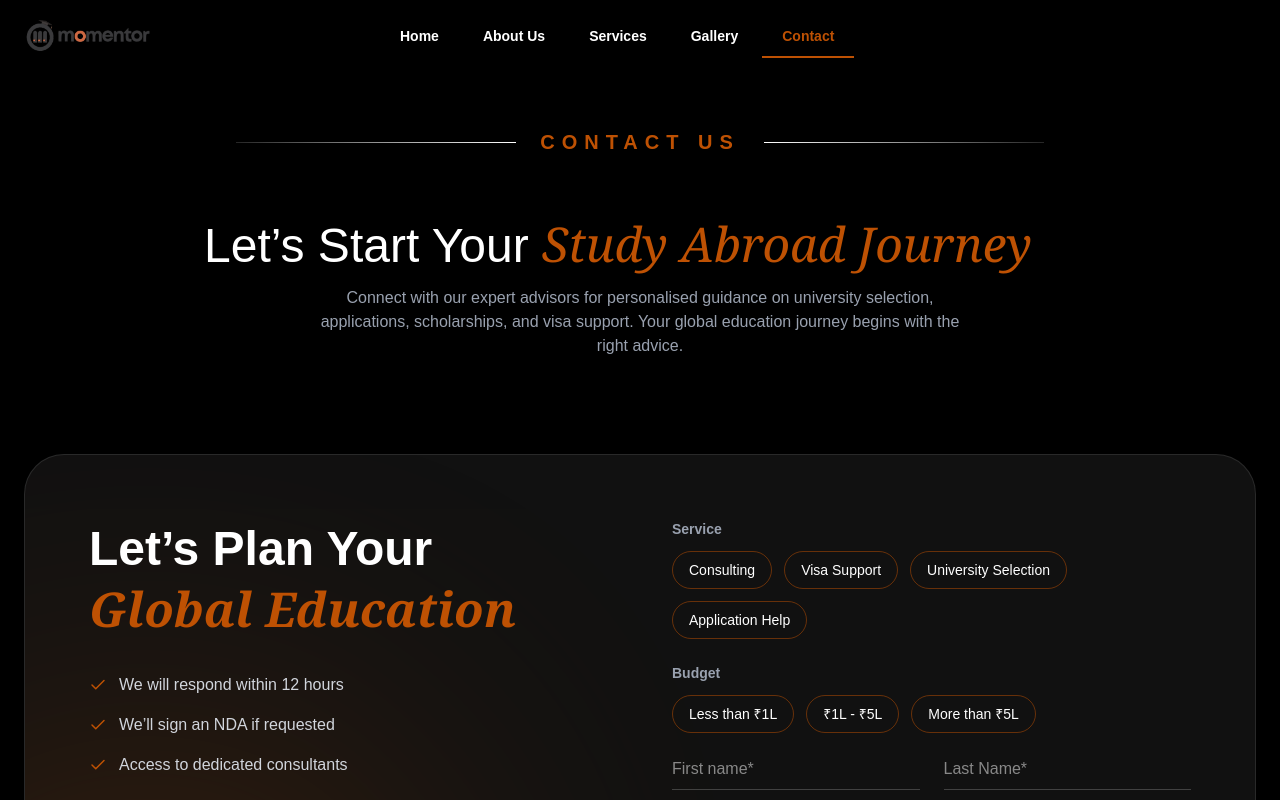
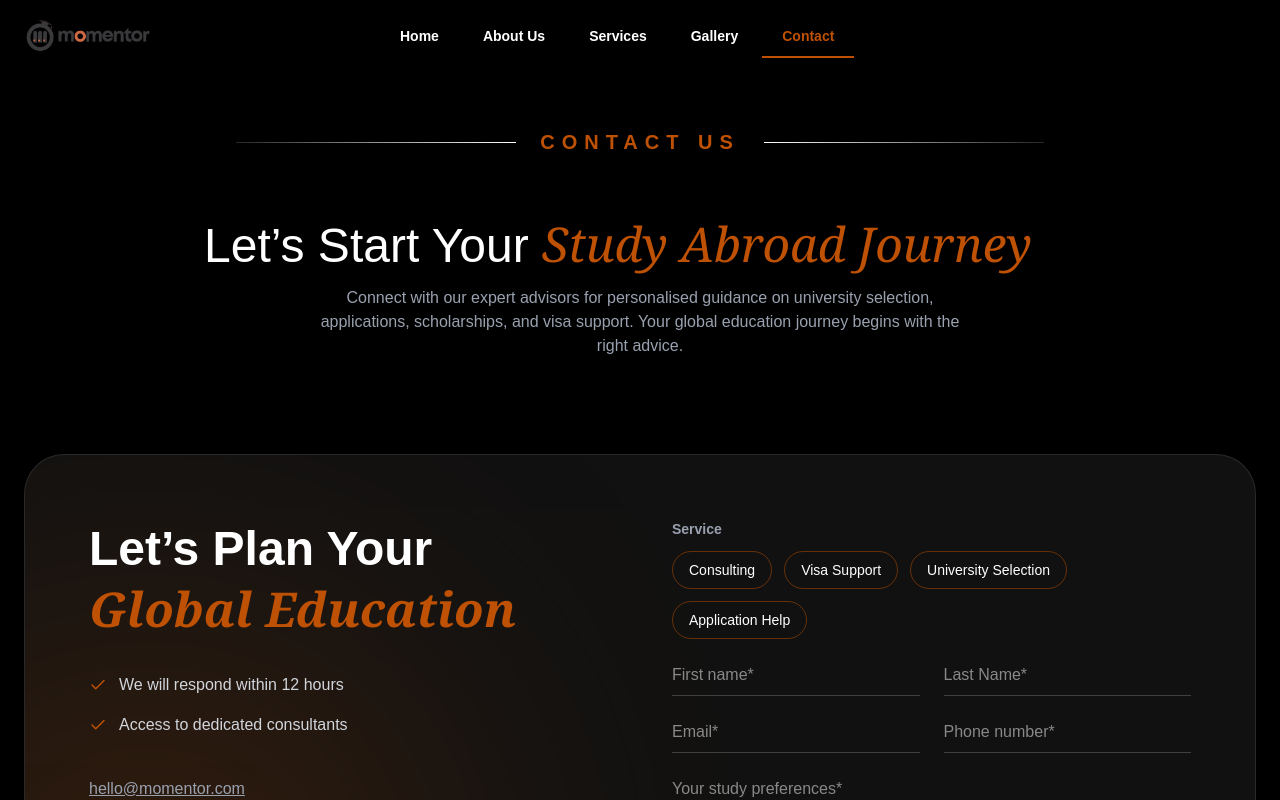
Before and after one commit to irfaanh/al-haram, a Next.js app: page /contact in a window 1280 px wide. Shown: the top 800 px of the page. Built offline with nearby package versions, Linux system fonts and the light colour scheme.

Commit message:
fixed contact

```diff
--- a/src/app/contact/page.tsx
+++ b/src/app/contact/page.tsx
@@ -46,10 +46,7 @@ export default function ContactPage() {
                     <Check size={18} className="text-[#BE5103]" />
                     <p>We will respond within 12 hours</p>
                   </div>
-                  <div className="flex items-center gap-3">
-                    <Check size={18} className="text-[#BE5103]" />
-                    <p>We’ll sign an NDA if requested</p>
-                  </div>
+
                   <div className="flex items-center gap-3">
                     <Check size={18} className="text-[#BE5103]" />
                     <p>Access to dedicated consultants</p>
@@ -96,26 +93,6 @@ export default function ContactPage() {
                         {item}
                       </button>
                     ))}
-                  </div>
-                </div>
-
-                {/* Budget */}
-                <div>
-                  <p className="mb-3 text-sm text-gray-400 font-semibold">
-                    Budget
-                  </p>
-                  <div className="flex flex-wrap gap-3">
-                    {["Less than ₹1L", "₹1L - ₹5L", "More than ₹5L"].map(
-                      (item, i) => (
-                        <button
-                          key={i}
-                          className="px-4 py-2 rounded-full border border-[#BE5103]/50 text-sm hover:border-[#BE5103] transition-transform duration-200 ease-out
-    hover:-translate-y-2"
-                        >
-                          {item}
-                        </button>
-                      ),
-                    )}
                   </div>
                 </div>
 
```
